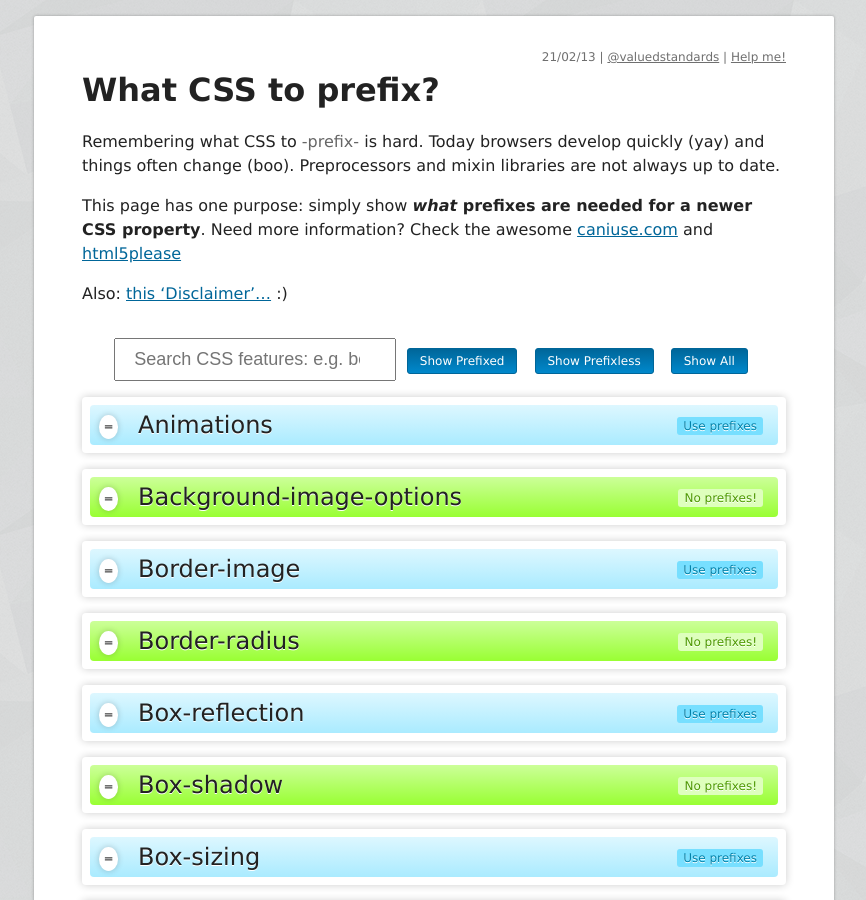
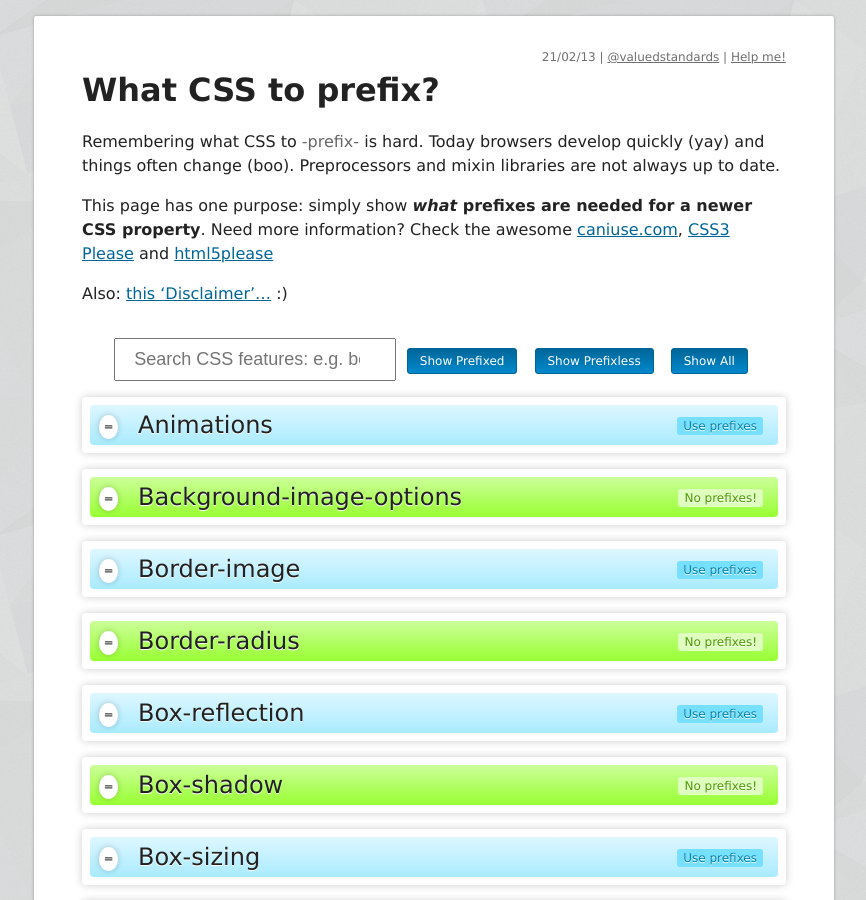
Before and after one commit to davidhund/shouldiprefix, a Jekyll site: the page built from index.md, in a window 1280 px wide and 900 px high. Shown: the whole window, without its empty margins (206-1072 px from the left). Built offline with Jekyll 4.4.1, drawn with Linux system fonts in a browser that asks for light colours.

Commit message:
Added CSS3 Please to reccs on homepage

```diff
--- a/index.md
+++ b/index.md
@@ -9,7 +9,7 @@ description: An overview of what CSS features to prefix
 
 Remembering what CSS to <i class="prefixme">prefix</i> is hard. Today browsers develop quickly (yay) and things often change (boo). Preprocessors and mixin libraries are not always up to date.
 
-This page has one purpose: simply show **_what_ prefixes are needed for a newer CSS property**. Need more information? Check the awesome [caniuse.com](http://caniuse.com) and [html5please](http://html5please.com)
+This page has one purpose: simply show **_what_ prefixes are needed for a newer CSS property**. Need more information? Check the awesome [caniuse.com](http://caniuse.com), [CSS3 Please](http://css3please.com/) and [html5please](http://html5please.com)
 
 Also: [this 'Disclaimer'…](disclaimer.html) :)
 
```
